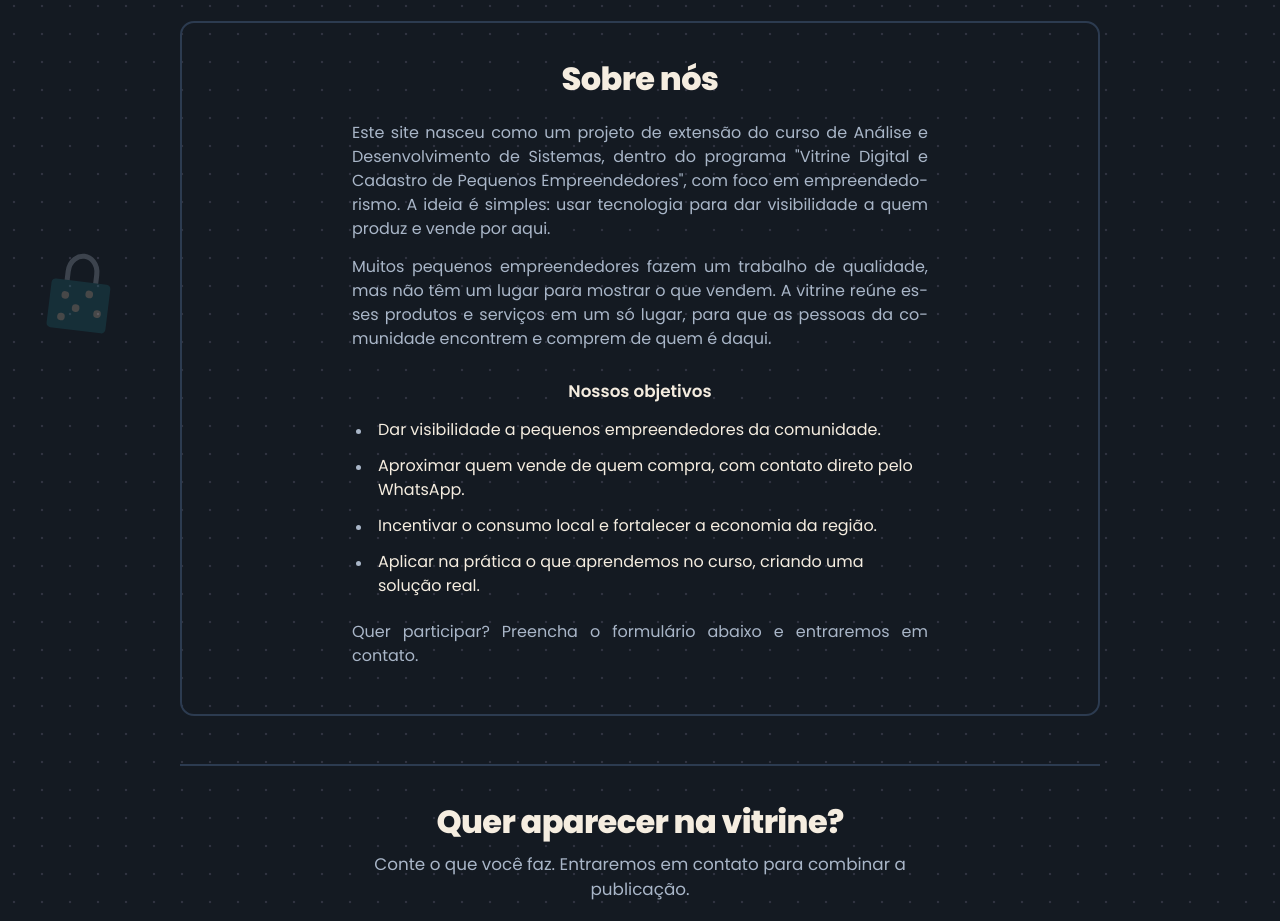
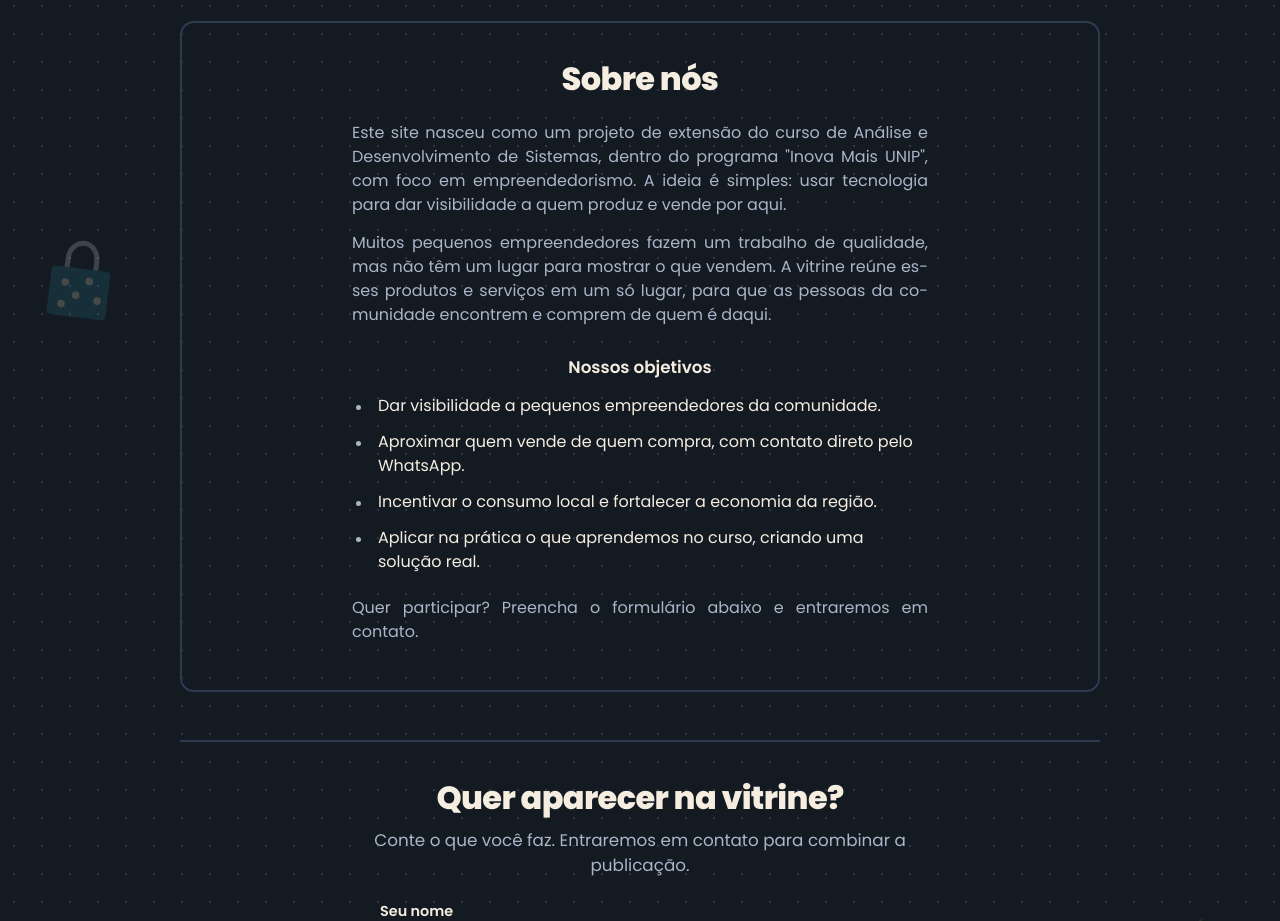
Before and after one commit to victoria1106/atividade-de-extensao-II, a plain HTML site: page index.html in a window 1280 px wide. Shown: the part 1380-2301 px from the top of the page. Drawn offline with Linux system fonts and the light colour scheme.

Commit message:
Add files via upload

```diff
--- a/index.html
+++ b/index.html
@@ -60,7 +60,7 @@
 
     <section class="about" aria-labelledby="aboutTitle">
   <h2 id="aboutTitle">Sobre nós</h2>
-  <p>Este site nasceu como um projeto de extensão do curso de Análise e Desenvolvimento de Sistemas, dentro do programa "Vitrine Digital e Cadastro de Pequenos Empreendedores", com foco em empreendedorismo. A ideia é simples: usar tecnologia para dar visibilidade a quem produz e vende por aqui.</p>
+  <p>Este site nasceu como um projeto de extensão do curso de Análise e Desenvolvimento de Sistemas, dentro do programa "Inova Mais UNIP", com foco em empreendedorismo. A ideia é simples: usar tecnologia para dar visibilidade a quem produz e vende por aqui.</p>
   <p>Muitos pequenos empreendedores fazem um trabalho de qualidade, mas não têm um lugar para mostrar o que vendem. A vitrine reúne esses produtos e serviços em um só lugar, para que as pessoas da comunidade encontrem e comprem de quem é daqui.</p>
 
   <h3>Nossos objetivos</h3>
```
